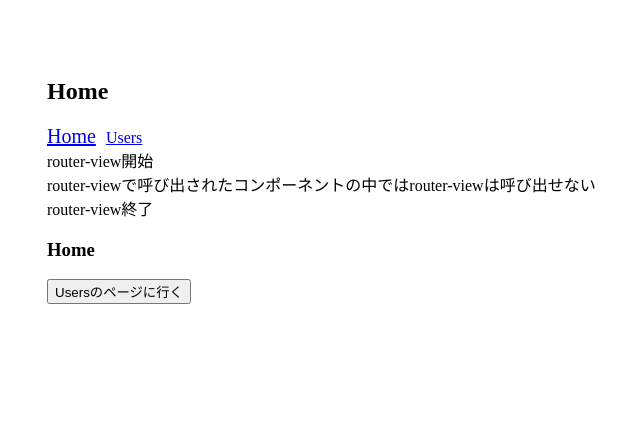
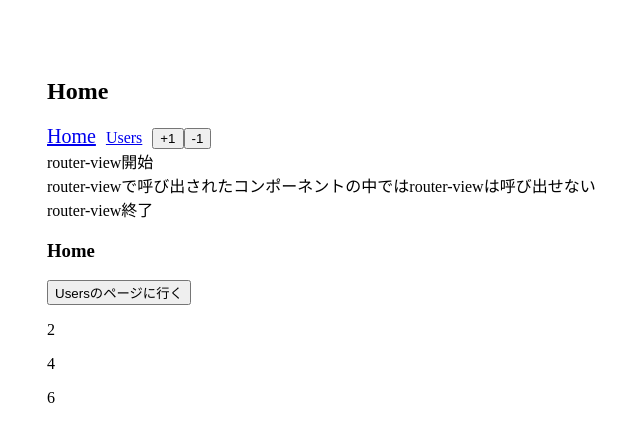
Before and after one commit to Growingplant3/vue-router-sample, a Vue app: page / in a window 1280 px wide. Shown: the top 442 px of the page, without its empty margins (243-883 px from the left). Built offline with nearby package versions, Linux system fonts and the light colour scheme.

Commit message:
2021/11/1

```diff
--- a/package.json
+++ b/package.json
@@ -10,7 +10,8 @@
   "dependencies": {
     "core-js": "^3.6.5",
     "vue": "^2.6.11",
-    "vue-router": "^3.5.2"
+    "vue-router": "^3.5.2",
+    "vuex": "^3.6.2"
   },
   "devDependencies": {
     "@vue/cli-plugin-babel": "~4.5.0",
--- a/src/main.js
+++ b/src/main.js
@@ -1,6 +1,7 @@
-import Vue from 'vue'
-import App from './App.vue'
-import router from './router'
+import Vue from 'vue';
+import App from './App.vue';
+import router from './router';
+import store from './store';
 
 Vue.config.productionTip = false
 
@@ -14,5 +15,6 @@
 
 new Vue({
   router: router,
+  store: store,
   render: h => h(App),
 }).$mount('#app')
--- /dev/null
+++ b/src/store.js
@@ -0,0 +1,14 @@
+import Vue from 'vue';
+import Vuex from 'vuex';
+
+Vue.use(Vuex);
+
+export default new Vuex.Store({
+  state: {
+    count: 2
+  },
+  getters: {
+    doubleCount: state => state.count * 2,
+    tripleCount: state => state.count * 3,
+  }
+});
--- a/src/views/HeaderHome.vue
+++ b/src/views/HeaderHome.vue
@@ -13,8 +13,24 @@
       exact
       class='link'
     >Users</router-link>
+    <button @click='increment'>+1</button>
+    <button @click='decrement'>-1</button>
   </nav>
 </template>
+
+<script>
+export default {
+  methods: {
+    increment() {
+      this.$store.state.count++;
+    },
+    decrement() {
+      this.$store.state.count--;
+    }
+  }
+};
+</script>
+
 
 <style scoped>
   .link {
--- a/src/views/Home.vue
+++ b/src/views/Home.vue
@@ -8,11 +8,26 @@
     <button
       @click='toUsers'
     >Usersのページに行く</button>
+    <p>{{ count }}</p>
+    <p>{{ doublecount }}</p>
+    <p>{{ tripleCount }}</p>
   </div>
 </template>
 
 <script>
 export default {
+  computed: {
+    count() {
+      return this.$store.state.count;
+    },
+    doublecount() {
+      // return this.$store.state.count * 2;
+      return this.$store.getters.doubleCount;
+    },
+    tripleCount() {
+      return this.$store.getters.tripleCount;
+    }
+  },
   methods: {
     toUsers() {
       this.$router.push('users');
```
Also changed, not shown: 1 other file (tests, documents, lock files or other folders).
